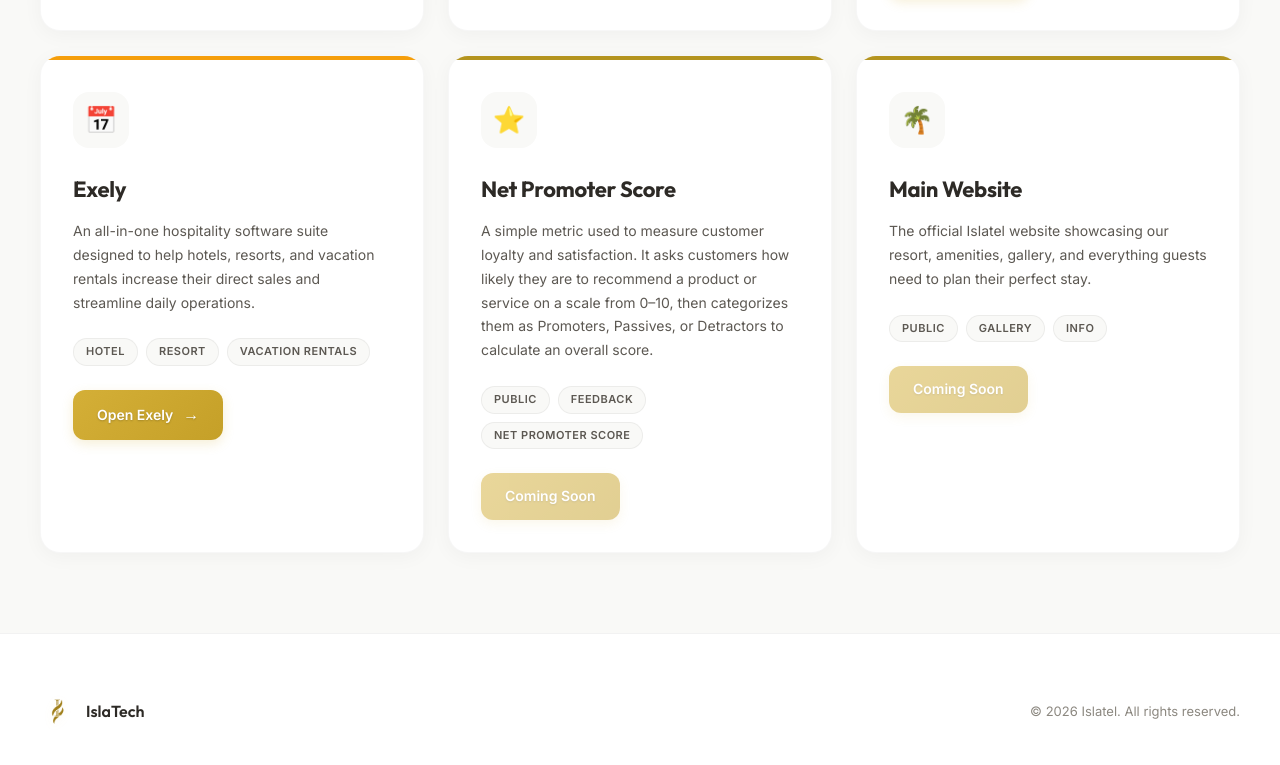
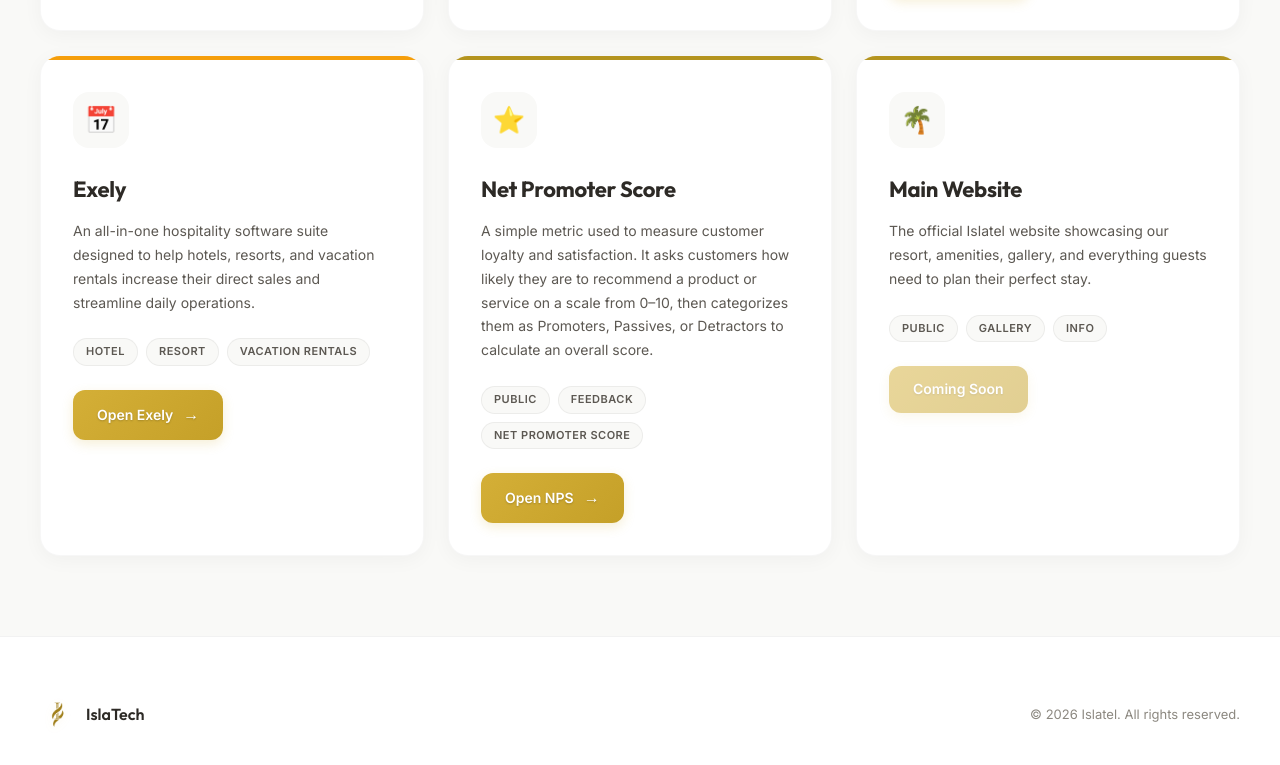
Before and after one commit to ZentsuuKun/islatech, a React (Vite) app: page / in a window 1280 px wide. Shown: the part 1594-2359 px from the top of the page. Built offline with nearby package versions, Linux system fonts and the light colour scheme.

Commit message:
Update NPS image and link, fix text shadows in dark mode

```diff
--- a/src/App.css
+++ b/src/App.css
@@ -359,6 +359,10 @@
   text-shadow: 0 4px 24px rgba(255, 255, 255, 1), 0 2px 4px rgba(255, 255, 255, 0.8);
 }
 
+body.dark-mode .hero__title {
+  text-shadow: none;
+}
+
 .hero__title-gradient {
   color: #D4AF37;
   /* Solid Metallic Gold */
@@ -407,6 +411,10 @@
   color: white;
   text-shadow: 0 1px 2px rgba(0, 0, 0, 0.2);
   box-shadow: 0 6px 20px rgba(212, 175, 55, 0.25);
+}
+
+body.dark-mode .hero__btn--primary {
+  text-shadow: none;
 }
 
 .hero__btn--primary:hover {
@@ -898,17 +906,7 @@
   /* Show preview image below description on mobile if desired,
      but for now let's just make sure the tap doesn't hide text awkwardly.
      Disable the hover effect that hides description. */
-  .service-card.has-image:hover .service-card__desc {
-    max-height: 150px;
-    opacity: 1;
-    margin-bottom: 24px;
-  }
 
-  .service-card.has-image:hover .service-card__preview {
-    max-height: 0;
-    opacity: 0;
-    margin-bottom: 0;
-  }
 
   /* Maybe show a small indication that there is an image?
      Or just let mobile users click the link. */
--- a/src/App.jsx
+++ b/src/App.jsx
@@ -14,6 +14,7 @@
 import img9 from './assets/isla/DSC05744.JPG'
 import img11 from './assets/isla/DSC07036.jpg'
 import img12 from './assets/isla/DSC08040.jpg'
+import img13 from './assets/isla/nps.png'
 
 /* Additional images can be added here */
 
@@ -71,9 +72,9 @@
     icon: '⭐',
     tags: ['Public', 'Feedback', 'Net Promoter Score'],
     color: 'rose',
-    url: '#',
-    btnText: 'Coming Soon',
-    // No specific image yet
+    url: 'https://nps-survey-phi.vercel.app/',
+    btnText: 'Open NPS',
+    image: img13,
   },
   {
     id: 'website',
```
Also changed, not shown: src/assets/isla/nps.png (added).
